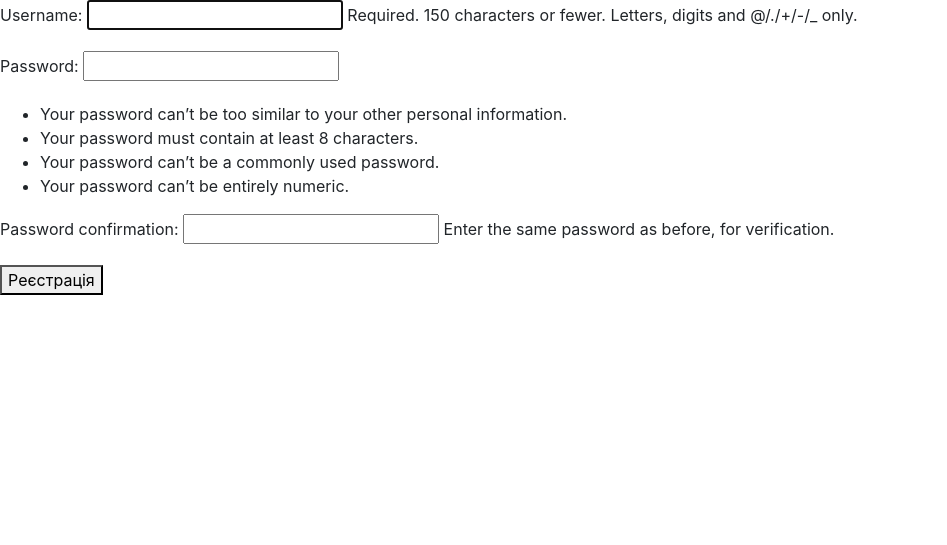
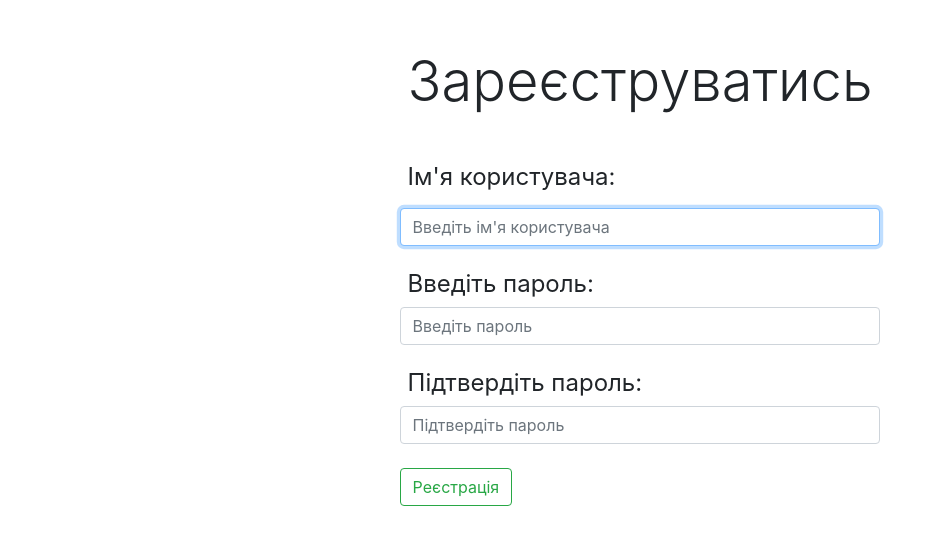
Before and after one commit to gooddemiurge/advice, a Django app: page /register in a window 1280 px wide. Shown: the part 86-631 px from the top of the page, without its empty margins (0-947 px from the left). Run offline with Django 3.2, Linux system fonts and the light colour scheme; some libraries are stand-ins or nearby versions.

Commit message:
made beautiful forms

```diff
--- a/advice/advice_app/forms.py
+++ b/advice/advice_app/forms.py
@@ -1,14 +1,42 @@
+from django.contrib.auth.forms import UserCreationForm, AuthenticationForm
+from django.contrib.auth.models import User
+
 from .models import Post, Answer
-from django.forms import ModelForm, Textarea
+from django.forms import ModelForm, Textarea, TextInput
+
 
 class PostForm(ModelForm):
     class Meta:
         model = Post
         fields = ["title", "question", "isClosed"]
-        widgets = {"question": Textarea(attrs={'placeholder': 'Введіть питання'})}
+        widgets ={
+            "title": TextInput(attrs={'placeholder': 'Введіть заголовок', 'class': 'form-control'}),
+            "question": Textarea(attrs={'placeholder': 'Введіть питання', 'class': 'form-control'})
+        }
 
 class AnswerForm(ModelForm):
     class Meta:
         model = Answer
         fields = ["text"]
-        widgets = {"text": Textarea(attrs={'placeholder': 'Додайте відповідь', 'rows':5, 'cols':146})}
+        widgets = {"text": Textarea(attrs={'placeholder': 'Додайте відповідь', 'rows':5, 'cols':146, 'class': 'form-control'})}
+
+class SignUpForm(UserCreationForm):
+    def __init__(self, *args, **kwargs):
+        super().__init__(*args, **kwargs)
+        self.fields["username"].widget.attrs.update({'class':'form-control', 'placeholder':"Введіть iм'я користувача"})
+        self.fields["password1"].widget.attrs.update({'class': 'form-control', 'placeholder': "Введіть пароль"})
+        self.fields["password2"].widget.attrs.update({'class': 'form-control', 'placeholder': "Підтвердіть пароль"})
+
+    class Meta:
+        model = User
+        fields = ["username", 'password1', 'password2']
+
+class LoginForm(AuthenticationForm):
+    def __init__(self, *args, **kwargs):
+        super().__init__(*args, **kwargs)
+        self.fields["username"].widget.attrs.update({'class':'form-control', 'placeholder':"Введіть iм'я користувача"})
+        self.fields["password"].widget.attrs.update({'class': 'form-control', 'placeholder': "Введіть пароль"})
+
+    class Meta:
+        model = User
+        fields = ["username", 'password']
--- a/advice/advice_app/templates/advice_app/detail.html
+++ b/advice/advice_app/templates/advice_app/detail.html
@@ -8,7 +8,7 @@
 <div class="row justify-content-center">
 
     <div class="col-xl-9">
-    <div class="card mt-4 mx-3">
+    <div class="card my-5 mx-3">
       <div class="card-header alert-success">
           <h5>{{ object.title }}</h5>
       </div>
@@ -40,6 +40,7 @@
         <h6>Дата публікації: {{ object.date }}</h6>
       </div>
     </div>
+
         <p class="display-4 mx-4 my-3">Відповіді: </p>
         <div class="mx-3">
     <form method="post" action="">
--- a/advice/advice_app/templates/advice_app/register.html
+++ b/advice/advice_app/templates/advice_app/register.html
@@ -5,9 +5,19 @@
 {% endblock %}
 
 {% block content %}
-<form method="post">
-    {% csrf_token %}
-    {{ form.as_p }}
-    <button type="submit">Реєстрація</button>
-</form>
+    <div class="row justify-content-center">
+    <div class="col-m-9">
+    <h1 class="display-4 mx-2 my-3 mt-5">Зареєструватись</h1>
+        <form method="post">
+            {% csrf_token %}
+            <h4 class="font-weight-normal mx-2 my-3 mt-5">Ім'я користувача:</h4>
+            {{ form.username }}<br>
+            <h4 class="font-weight-normal mx-2">Введіть пароль:</h4>
+            {{ form.password1 }}<br>
+            <h4 class="font-weight-normal mx-2">Підтвердіть пароль:</h4>
+            {{ form.password2 }}<br>
+            <button class="btn btn-outline-success" type="submit">Реєстрація</button>
+        </form>
+    </div>
+    </div>
 {% endblock %}
--- a/advice/advice_app/views.py
+++ b/advice/advice_app/views.py
@@ -5,7 +5,7 @@ from django.urls import reverse_lazy, reverse
 from django.views.generic.edit import FormMixin
 
 from .models import Post, Answer
-from .forms import PostForm, AnswerForm
+from .forms import PostForm, AnswerForm, SignUpForm, LoginForm
 from django.contrib.auth import login as auth_login, authenticate
 from django.contrib.auth.forms import UserCreationForm, AuthenticationForm
 from django.views.generic import ListView, DetailView
@@ -90,7 +90,7 @@ def add_post(request):
 
 def register(request):
     if request.method == 'POST':
-        form = UserCreationForm(request.POST)
+        form = SignUpForm(request.POST)
         if form.is_valid():
             form.save()
             username = form.cleaned_data.get('username')
@@ -99,12 +99,12 @@ def register(request):
             auth_login(request, user)
             return redirect('index')
     else:
-        form = UserCreationForm()
+        form = SignUpForm()
     return render(request, 'advice_app/register.html', {'form': form})
 
 def login(request):
     if request.method == 'POST':
-        form = AuthenticationForm(request, request.POST)
+        form = LoginForm(request, request.POST)
         if form.is_valid():
             username = form.cleaned_data.get('username')
             password = form.cleaned_data.get('password')
@@ -112,5 +112,5 @@ def login(request):
             if user is not None:
                 auth_login(request, user)
                 return redirect('index')
-    form = AuthenticationForm()
+    form = LoginForm()
     return render(request, 'advice_app/login.html', {'form': form})
```
Also changed, not shown: advice/advice_app/templates/advice_app/add_post.html (+7 -3 lines), advice/advice_app/templates/advice_app/login.html (+13 -5 lines).
